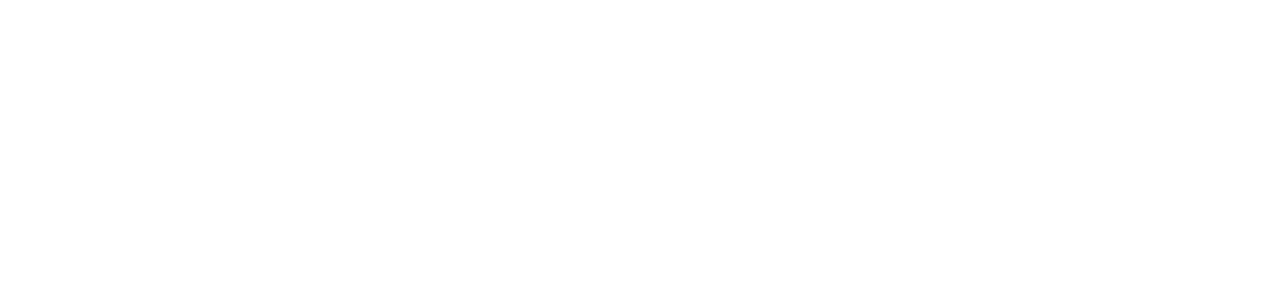
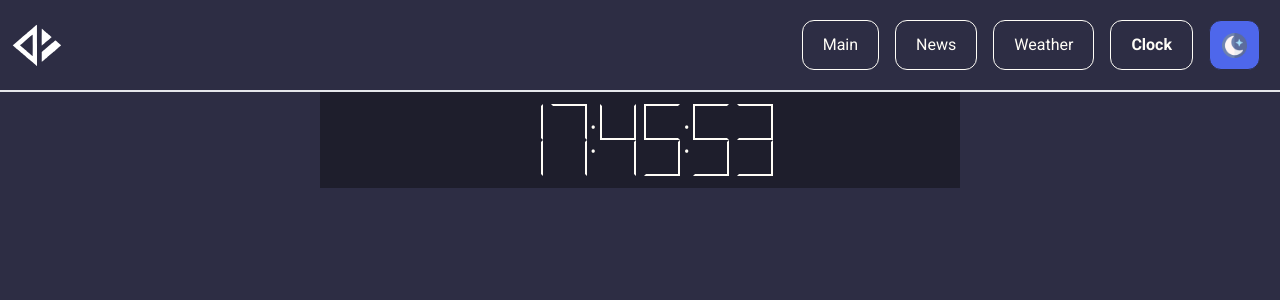
Before and after one commit to dimkasss/RTUITLab-recruit, a React (Vite) app: page /clock in a window 1280 px wide. Before the commit this address had no page. Shown: the top 300 px of the page. Built offline with nearby package versions, Linux system fonts and the light colour scheme.

Commit message:
feat:add clock page & feat:clock functionality implemented

```diff
--- /dev/null
+++ b/src/components/Clock/Digit.tsx
@@ -0,0 +1,30 @@
+interface IDigit {
+  activeSides: ActiveSidesList;
+}
+
+export type ActiveSidesList = boolean[];
+
+const Digit: React.FC<IDigit> = ({ activeSides }) => {
+  const borders = [
+    `border-2 border-solid ${
+      activeSides[0] ? "border-t-[--text]" : "border-t-[--bg]"
+    } ${activeSides[1] ? "border-r-[--text]" : "border-r-[--bg]"}
+    ${activeSides[5] ? "border-l-[--text]" : "border-l-[--bg]"}
+    ${activeSides[6] ? "border-b-[--text]" : "border-b-[--bg]"}`,
+    `border-2 border-solid border-t-[--bg] ${
+      activeSides[2] ? "border-r-[--text]" : "border-r-[--bg]"
+    } ${activeSides[4] ? "border-l-[--text]" : "border-l-[--bg]"} ${
+      activeSides[3] ? "border-b-[--text]" : "border-b-[--bg]"
+    }`,
+  ];
+  return (
+    <div
+      className={`flex flex-col items-center justify-around p-0 *:p-4 *:mx-1`}
+    >
+      <div className={borders[0]}></div>
+      <div className={borders[1]}></div>
+    </div>
+  );
+};
+
+export default Digit;
--- /dev/null
+++ b/src/components/Clock/Divider.tsx
@@ -0,0 +1,10 @@
+const Divider = () => {
+  return (
+    <div className="flex flex-col items-center justify-around">
+      <div>•</div>
+      <div>•</div>
+    </div>
+  );
+};
+
+export default Divider;
--- a/src/components/Navbar.tsx
+++ b/src/components/Navbar.tsx
@@ -23,11 +23,19 @@
         <NavButton to="/">Main</NavButton>
         <NavButton to="/news">News</NavButton>
         <NavButton to="/weather">Weather</NavButton>
+        <NavButton to="/clock">Clock</NavButton>
         <Button onClick={toggleTheme}>
-          {theme === "light" ?
-            <img src="src/assets/lightmode.png" className="w-[20px] md:w-[25px]" /> :
-            <img src="src/assets/nightmode.png" className="w-[20px] md:w-[25px]" />
-          }
+          {theme === "light" ? (
+            <img
+              src="src/assets/lightmode.png"
+              className="w-[20px] md:w-[25px]"
+            />
+          ) : (
+            <img
+              src="src/assets/nightmode.png"
+              className="w-[20px] md:w-[25px]"
+            />
+          )}
         </Button>
       </div>
     </div>
--- a/src/components/ThemeProvider.tsx
+++ b/src/components/ThemeProvider.tsx
@@ -16,7 +16,10 @@
   };
 
   useEffect(() => {
-    if (theme != localStorage.getItem("theme") && localStorage.getItem("theme") != undefined) {
+    if (
+      theme != localStorage.getItem("theme") &&
+      localStorage.getItem("theme") !== undefined
+    ) {
       setTheme(localStorage.getItem("theme") as Theme);
     }
     theme === "light"
--- a/src/main.tsx
+++ b/src/main.tsx
@@ -8,6 +8,7 @@
 import { ThemeProvider } from "./components/ThemeProvider.tsx";
 import Layout from "./components/Layout.tsx";
 import WeatherPage from "./pages/WeatherPage.tsx";
+import ClockPage from "./pages/ClockPage.tsx";
 
 const queryClient = new QueryClient();
 
@@ -20,6 +21,7 @@
             <Route path="/" element={<MainPage />} />
             <Route path="news" element={<NewsPage />} />
             <Route path="weather" element={<WeatherPage />} />
+            <Route path="clock" element={<ClockPage />} />
           </Route>
         </Routes>
       </BrowserRouter>
--- /dev/null
+++ b/src/pages/ClockPage.tsx
@@ -0,0 +1,46 @@
+import { useEffect, useMemo, useRef, useState } from "react";
+import Digit from "../components/Clock/Digit";
+import Divider from "../components/Clock/Divider";
+import { getDisplayingTimeInfo } from "../utils/clockHandler";
+
+const ClockPage = () => {
+  const [date, setDate] = useState(new Date());
+  const dateRef = useRef(new Date());
+
+  const displayingTimeInfo = useMemo(() => getDisplayingTimeInfo(date), [date]);
+
+  useEffect(() => {
+    const animation = () => {
+      const seconds = dateRef.current.getSeconds();
+      const current_date = new Date();
+
+      if (seconds !== current_date.getSeconds()) {
+        dateRef.current = current_date;
+        setDate(current_date);
+      }
+
+      window.requestAnimationFrame(animation);
+    };
+
+    const id = window.requestAnimationFrame(animation);
+
+    return () => {
+      cancelAnimationFrame(id);
+    };
+  }, []);
+
+  return (
+    <div className="w-full flex flex-row items-center justify-center">
+      <Digit activeSides={displayingTimeInfo[0]} />
+      <Digit activeSides={displayingTimeInfo[1]} />
+      <Divider />
+      <Digit activeSides={displayingTimeInfo[2]} />
+      <Digit activeSides={displayingTimeInfo[3]} />
+      <Divider />
+      <Digit activeSides={displayingTimeInfo[4]} />
+      <Digit activeSides={displayingTimeInfo[5]} />
+    </div>
+  );
+};
+
+export default ClockPage;
--- a/src/pages/NewsPage.tsx
+++ b/src/pages/NewsPage.tsx
@@ -40,7 +40,6 @@
   };
 
   useEffect(() => {
-    console.log("@useEffect ");
     setFilteredNews(
       getFilteredNews(
         data?.articles,
--- /dev/null
+++ b/src/utils/clockHandler.ts
@@ -0,0 +1,60 @@
+import { ActiveSidesList } from "../components/Clock/Digit";
+
+const getDisplayingTimeInfo = (date: Date): ActiveSidesList[] => {
+  const hours = date.getHours().toString();
+  const minutes = date.getMinutes().toString();
+  const seconds = date.getSeconds().toString();
+
+  const hPos1 = Number(hours[0]);
+  const hPos2 = Number(hours[1]);
+
+  let mPos1;
+  let mPos2;
+  if (minutes.length === 1) {
+    mPos1 = 0;
+    mPos2 = Number(minutes[0]);
+  } else {
+    mPos1 = Number(minutes[0]);
+    mPos2 = Number(minutes[1]);
+  }
+
+  let sPos1;
+  let sPos2;
+  if (seconds.length === 1) {
+    sPos1 = 0;
+    sPos2 = Number(seconds[0]);
+  } else {
+    sPos1 = Number(seconds[0]);
+    sPos2 = Number(seconds[1]);
+  }
+
+  const clockTimeNumber = [hPos1, hPos2, mPos1, mPos2, sPos1, sPos2];
+
+  const res: ActiveSidesList[] = [];
+
+  clockTimeNumber.forEach((n) => {
+    res.push(getDigitalFromNumerical(n));
+  });
+  return res;
+};
+
+const getDigitalFromNumerical = (num: number): ActiveSidesList => {
+  /* explanation: displayingTimeInfo consists of six boolean arrays each with size of 7,
+  boolean inside of those represent whether the side of digit should be colored or not (7 sides total, if all the sides are colored then we have "8" digit)
+  order of booleans array: [top, top right, bottom right, bottom, bottom left, top left, center]
+  цифровые часы короче
+  */
+  if (num === 0) return [true, true, true, true, true, true, false];
+  if (num === 1) return [false, true, true, false, false, false, false];
+  if (num === 2) return [true, true, false, true, true, false, true];
+  if (num === 3) return [true, true, true, true, false, false, true];
+  if (num === 4) return [false, true, true, false, false, true, true];
+  if (num === 5) return [true, false, true, true, false, true, true];
+  if (num === 6) return [true, false, true, true, true, true, true];
+  if (num === 7) return [true, true, true, false, false, false, false];
+  if (num === 8) return [true, true, true, true, true, true, true];
+  if (num === 9) return [true, true, true, true, false, true, true];
+  return [false, false, false, false, false, false, false];
+};
+
+export { getDisplayingTimeInfo };
```
